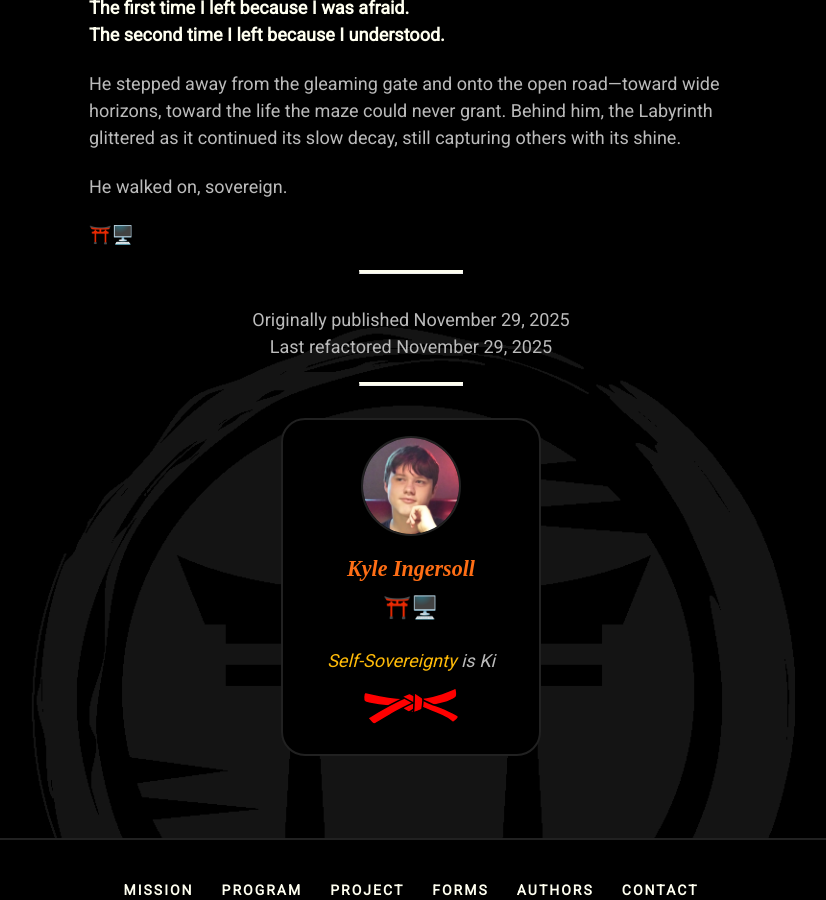
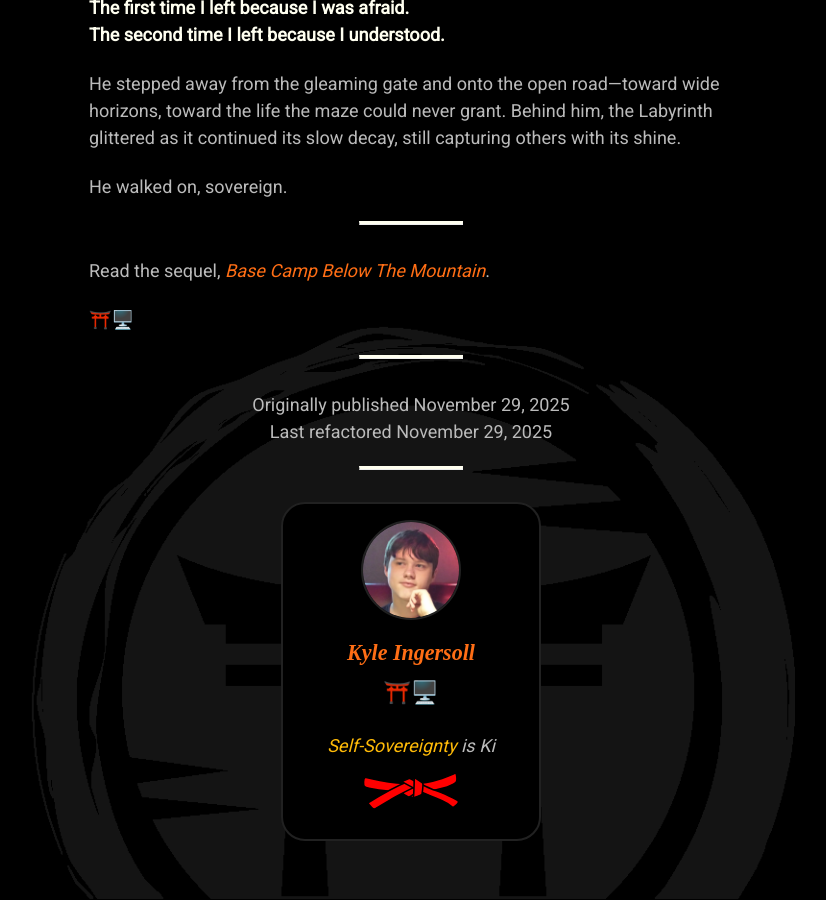
Before and after one commit to mindset-dojo/mindset-dojo.github.io, a Jekyll site: the page built from _insights/2025/kyle-ingersoll/2025-11-29-the-gilded-labyrinth.md, in a window 1280 px wide and 900 px high, scrolled down 1346 px. Shown: the whole window, without its empty margins (229-1055 px from the left). Built offline with Jekyll 4.4.1, drawn with Linux system fonts in a browser that asks for light colours; some web fonts are replaced.

Commit message:
feat(the-gilded-labyrinth): add link to sequel in original insight article.

```diff
--- a/_insights/2025/kyle-ingersoll/2025-11-29-the-gilded-labyrinth.md
+++ b/_insights/2025/kyle-ingersoll/2025-11-29-the-gilded-labyrinth.md
@@ -39,3 +39,7 @@ The second time I left because I understood.**
 He stepped away from the gleaming gate and onto the open road—toward wide horizons, toward the life the maze could never grant. Behind him, the Labyrinth glittered as it continued its slow decay, still capturing others with its shine.
 
 He walked on, sovereign.
+
+---
+
+Read the sequel, [Base Camp Below The Mountain](../base-camp-below-mountain/).
```
